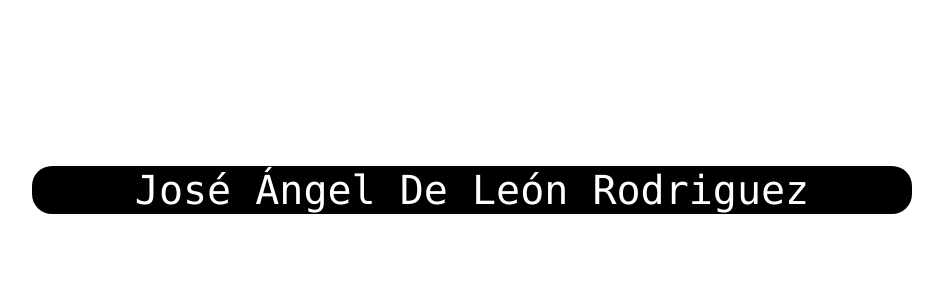
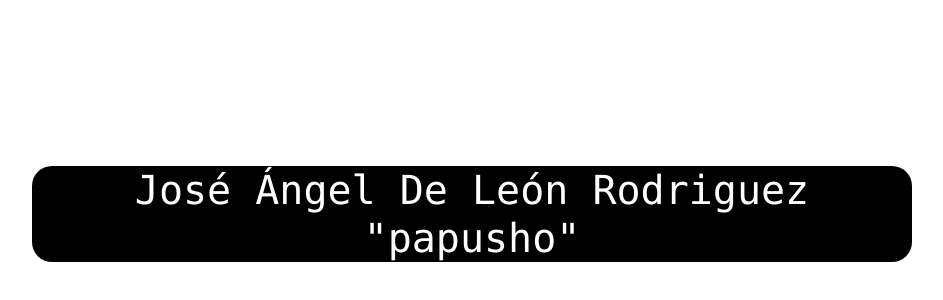
Before and after one commit to jose1angel/nombre, a plain HTML site: page index.html in a window 1280 px wide. Shown: the part 34-334 px from the top of the page, without its empty margins (168-1111 px from the left). Drawn offline with nearby package versions, Linux system fonts and the light colour scheme.

Commit message:
agregue otra palabra

```diff
--- a/index.html
+++ b/index.html
@@ -17,6 +17,6 @@
         margin: 200px;
     }
  </style>
-    <h1>José Ángel De León Rodriguez</h1>
+    <h1>José Ángel De León Rodriguez "papusho"</h1>
 
 </html>
```
